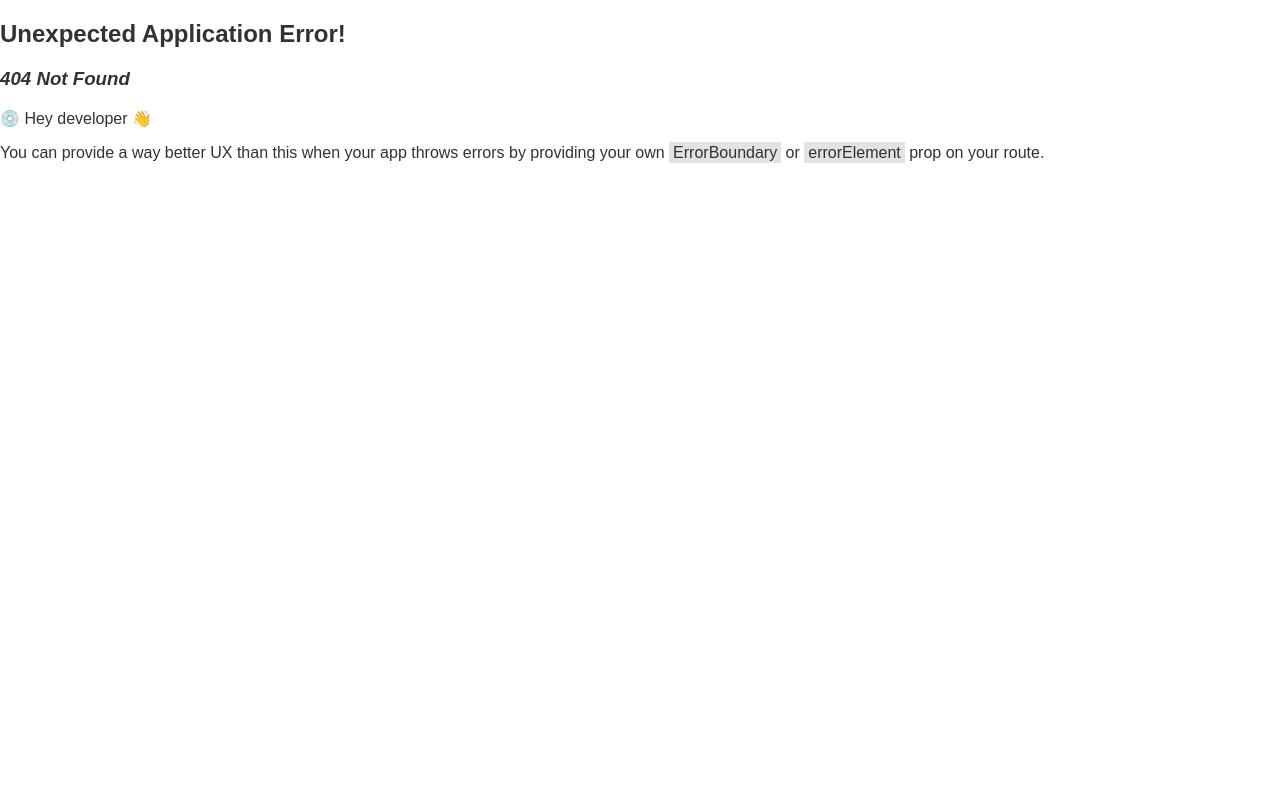
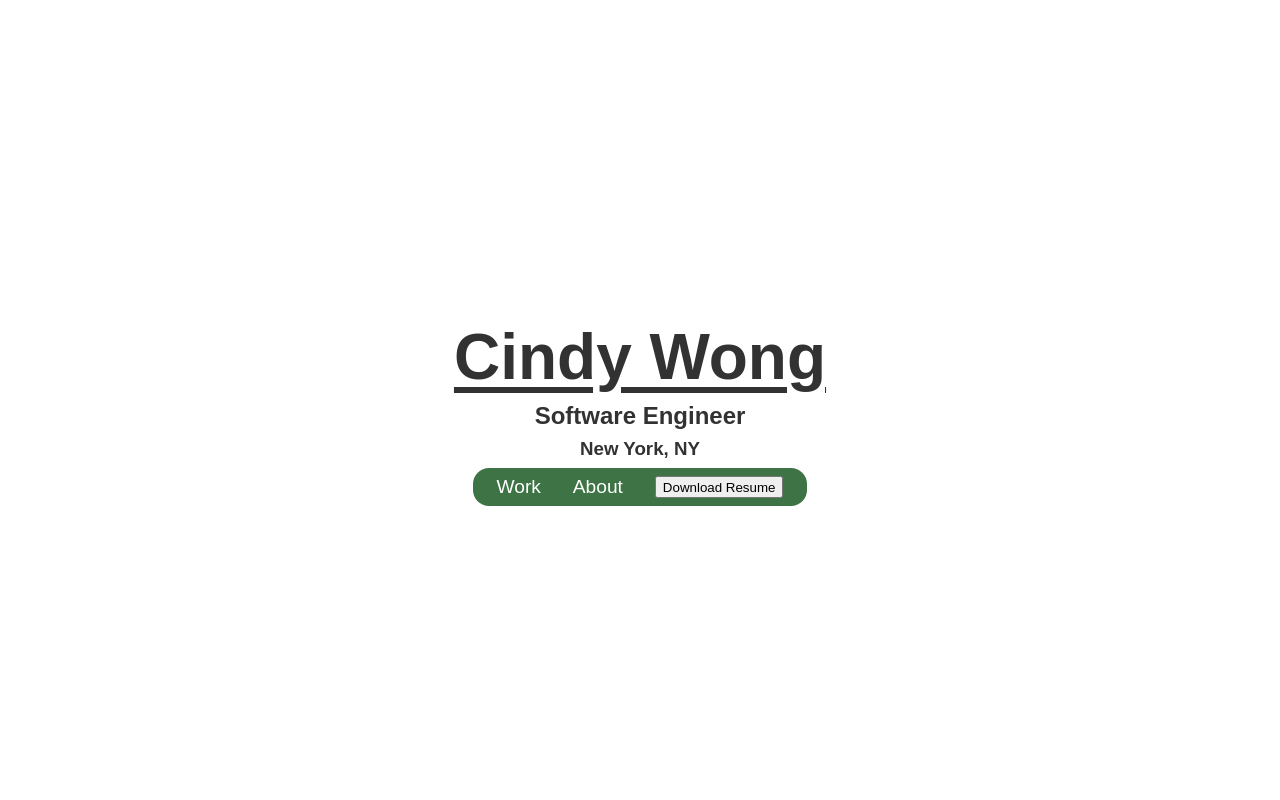
Before and after one commit to cindywongdev/portfolio, a React (Create React App) app: page / in a window 1280 px wide. Before the commit this address had no page. Shown: the top 800 px of the page. Built offline with nearby package versions, Linux system fonts and the light colour scheme; a web font is replaced by a local one.

Commit message:
fixed path

```diff
--- a/src/router.js
+++ b/src/router.js
@@ -12,7 +12,7 @@
 
 const router = createBrowserRouter(
     createRoutesFromElements(
-        <Route path="/cindywongdev.github.io" element={<App/>}>
+        <Route path="/" element={<App/>}>
             <Route path="" element={<Home/>}/>
             <Route
             path="about"
```
Also changed, not shown: 1 other file (tests, documents, lock files or other folders).
